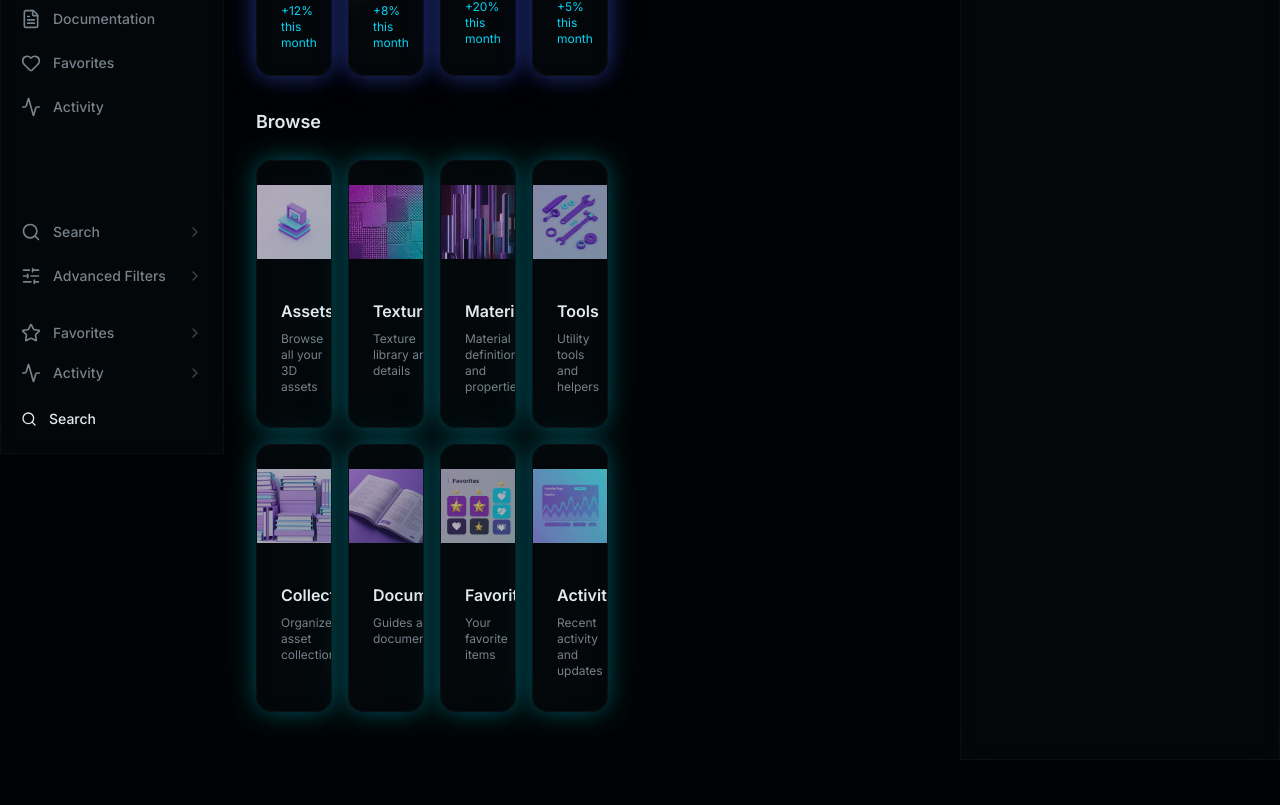
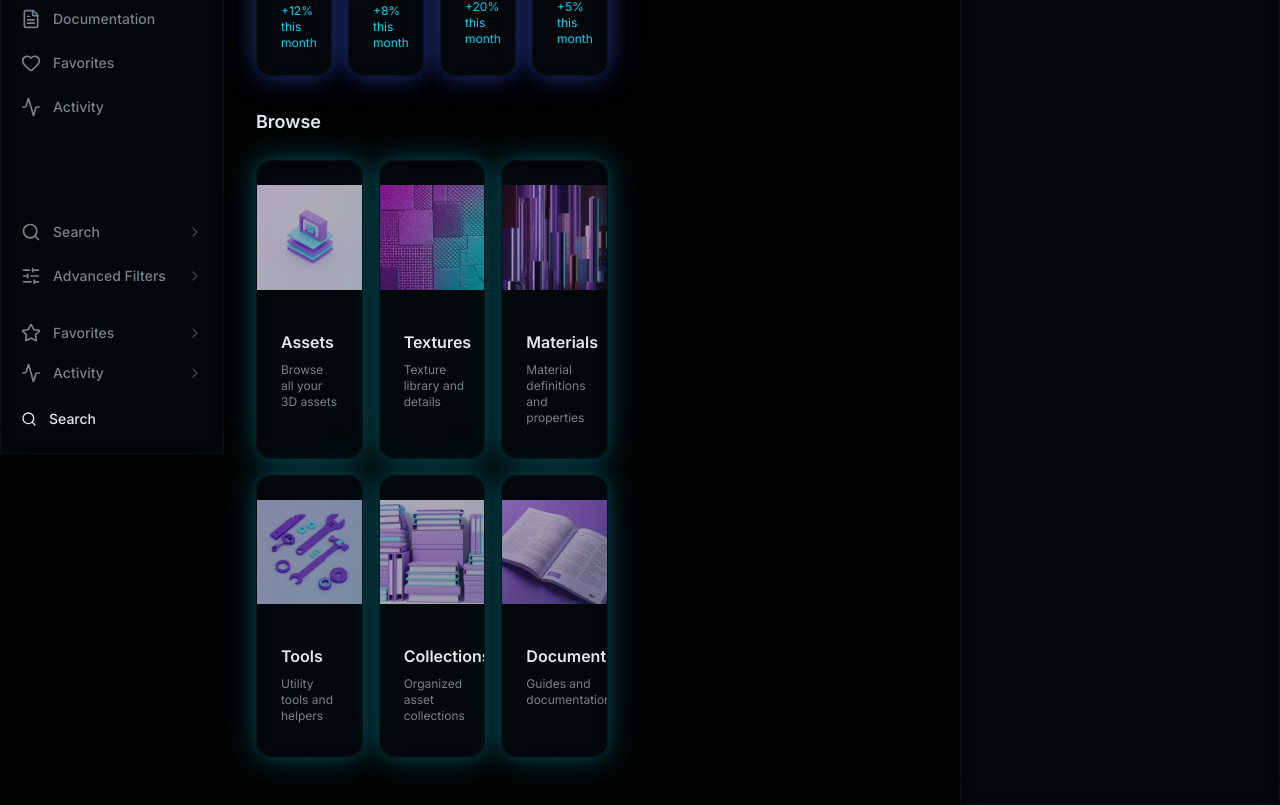
Before and after one commit to vishalpatil89/EE3D-Asset-Vault, a Next.js app: page /dashboard in a window 1280 px wide. Shown: the part 346-1151 px from the top of the page. Before the commit the page ends 1106 px from the top, so only its background shows below. Built offline with nearby package versions, Linux system fonts and the light colour scheme.

Commit message:
feat: limit dashboard categories to 6 and adjust layout
Update dashboard to show only specified categories in 3-column grid.

```diff
--- a/app/dashboard/page.tsx
+++ b/app/dashboard/page.tsx
@@ -41,9 +41,7 @@ export default function DashboardPage() {
     { name: 'Materials', thumbnail: '/thumbnails/materials.jpg', description: 'Material definitions and properties' },
     { name: 'Tools', thumbnail: '/thumbnails/tools.jpg', description: 'Utility tools and helpers' },
     { name: 'Collections', thumbnail: '/thumbnails/collections.jpg', description: 'Organized asset collections' },
-    { name: 'Documentation', thumbnail: '/thumbnails/documentation.jpg', description: 'Guides and documentation' },
-    { name: 'Favorites', thumbnail: '/thumbnails/favorites.jpg', description: 'Your favorite items' },
-    { name: 'Activity', thumbnail: '/thumbnails/activity.jpg', description: 'Recent activity and updates' }
+    { name: 'Documentation', thumbnail: '/thumbnails/documentation.jpg', description: 'Guides and documentation' }
   ]
 
   return (
@@ -90,7 +88,7 @@ export default function DashboardPage() {
               <h2 className="text-lg font-semibold text-foreground">Browse</h2>
 
               {/* Dashboard Items Grid */}
-              <div className="grid grid-cols-4 gap-4">
+              <div className="grid grid-cols-3 gap-4">
                 {dashboardItems.map((item) => (
                   <Card key={item.name} className="glass-card border-border/30 overflow-hidden group hover:border-cyan-500/50 transition-all glow-accent cursor-pointer">
                     <div className="aspect-square bg-gradient-to-br from-purple-900/40 to-cyan-900/40 relative overflow-hidden">
```
